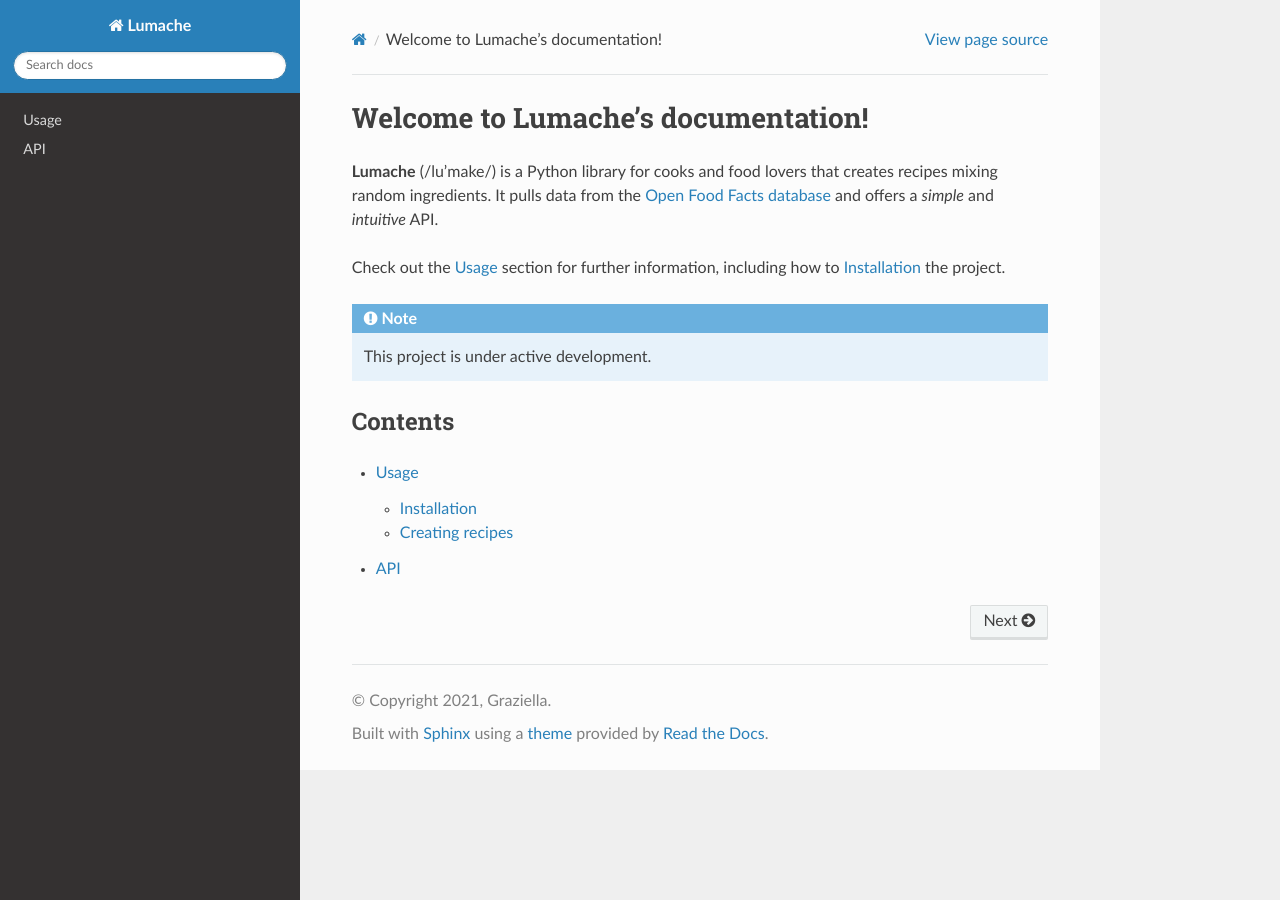
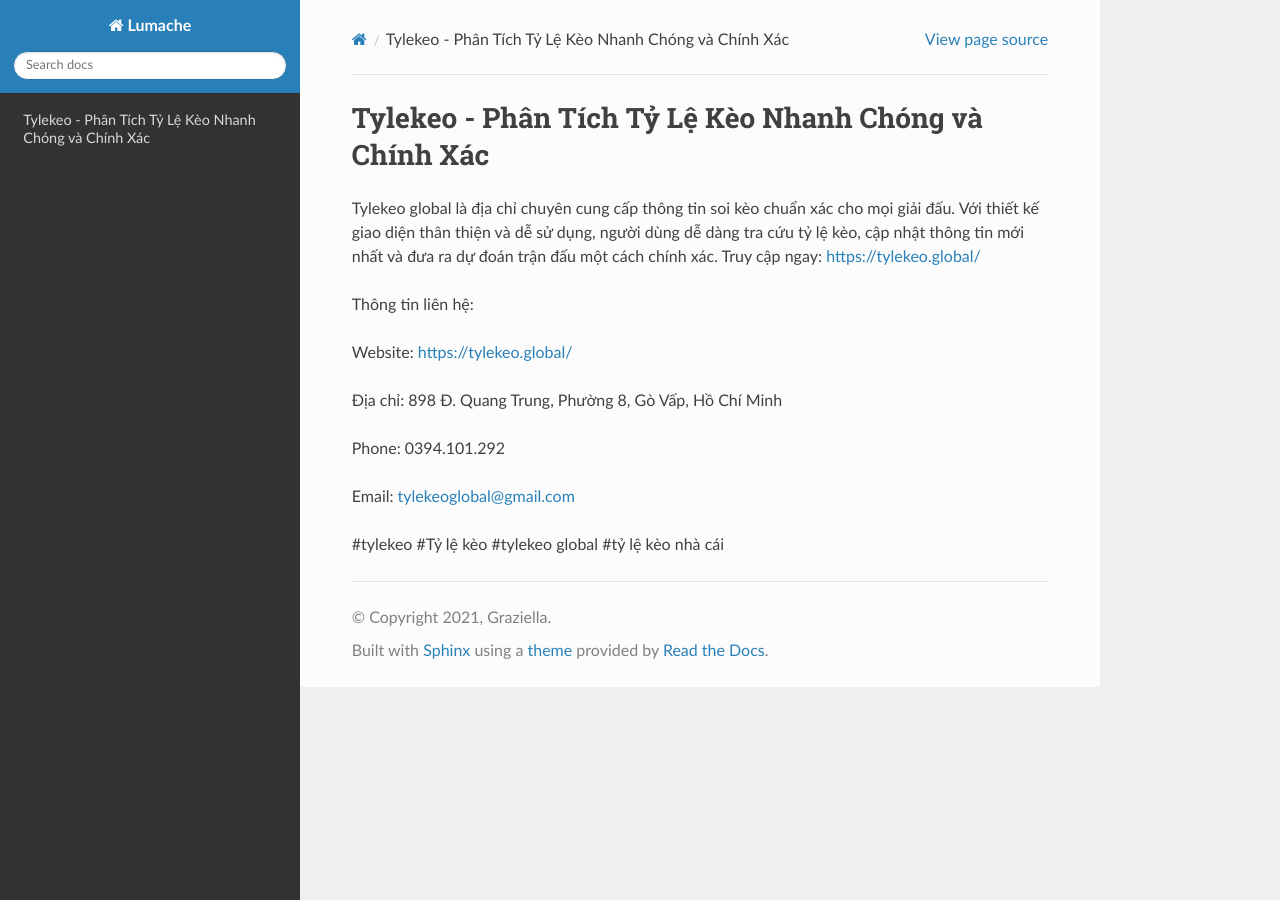
Before and after one commit to JonsCalicut123/tylekeoglobal, a Sphinx documentation site: the page built from docs/source/index.rst, in a window 1280 px wide. Built offline with Sphinx 7.4.7 and the Read the Docs theme 3.1.0, drawn with Linux system fonts in a browser that asks for light colours.

Commit message:
Update index.rst

```diff
--- a/docs/source/index.rst
+++ b/docs/source/index.rst
@@ -1,22 +1,16 @@
-Welcome to Lumache's documentation!
+Tylekeo - Phân Tích Tỷ Lệ Kèo Nhanh Chóng và Chính Xác
 ===================================
 
-**Lumache** (/lu'make/) is a Python library for cooks and food lovers
-that creates recipes mixing random ingredients.
-It pulls data from the `Open Food Facts database <https://world.openfoodfacts.org/>`_
-and offers a *simple* and *intuitive* API.
+Tylekeo global là địa chỉ chuyên cung cấp thông tin soi kèo chuẩn xác cho mọi giải đấu. Với thiết kế giao diện thân thiện và dễ sử dụng, người dùng dễ dàng tra cứu tỷ lệ kèo, cập nhật thông tin mới nhất và đưa ra dự đoán trận đấu một cách chính xác. Truy cập ngay: https://tylekeo.global/
 
-Check out the :doc:`usage` section for further information, including
-how to :ref:`installation` the project.
+Thông tin liên hệ:
 
-.. note::
+Website: https://tylekeo.global/
 
-   This project is under active development.
+Địa chỉ: 898 Đ. Quang Trung, Phường 8, Gò Vấp, Hồ Chí Minh
 
-Contents
---------
+Phone: 0394.101.292
 
-.. toctree::
+Email: tylekeoglobal@gmail.com
 
-   usage
-   api
+#tylekeo #Tỷ lệ kèo #tylekeo global #tỷ lệ kèo nhà cái
```
